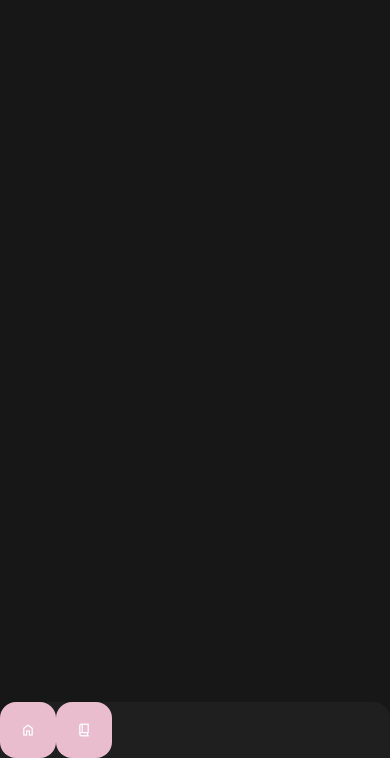
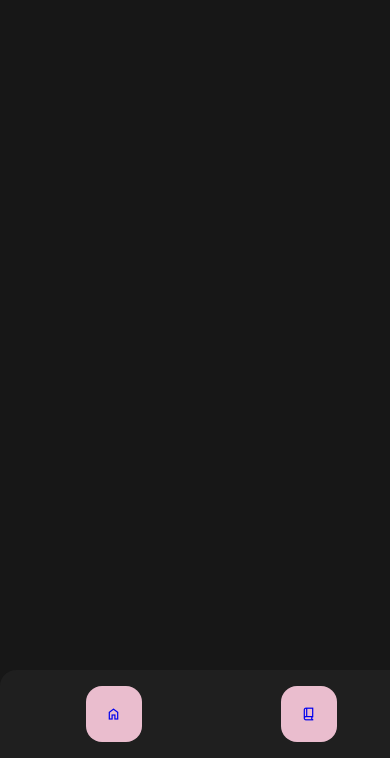
Before and after one commit to eliasoberholtz/SMART, a plain HTML site: page index.html in a window 390 px wide. Shown: the part 86-844 px from the top of the page. Drawn offline with nearby package versions, Linux system fonts and the light colour scheme.

Commit message:
Fixing up the mobile navigation bar

```diff
--- a/index.css
+++ b/index.css
@@ -56,7 +56,7 @@ h1, h2, h3, h4, h5 {
     color: var(--surface_light);
 }
 
-p, a {
+p {
     font-family: var(--body_font);
     color: var(--surface_light);
 }
@@ -66,6 +66,8 @@ nav#top-nav {
 }
 nav#bottom-nav {
     display: flex;
+    justify-content: space-around;
+    padding: 16px;
     border-radius: 16px 16px 0 0;
     background-color: var(--surface_dark_variant);
 
```
